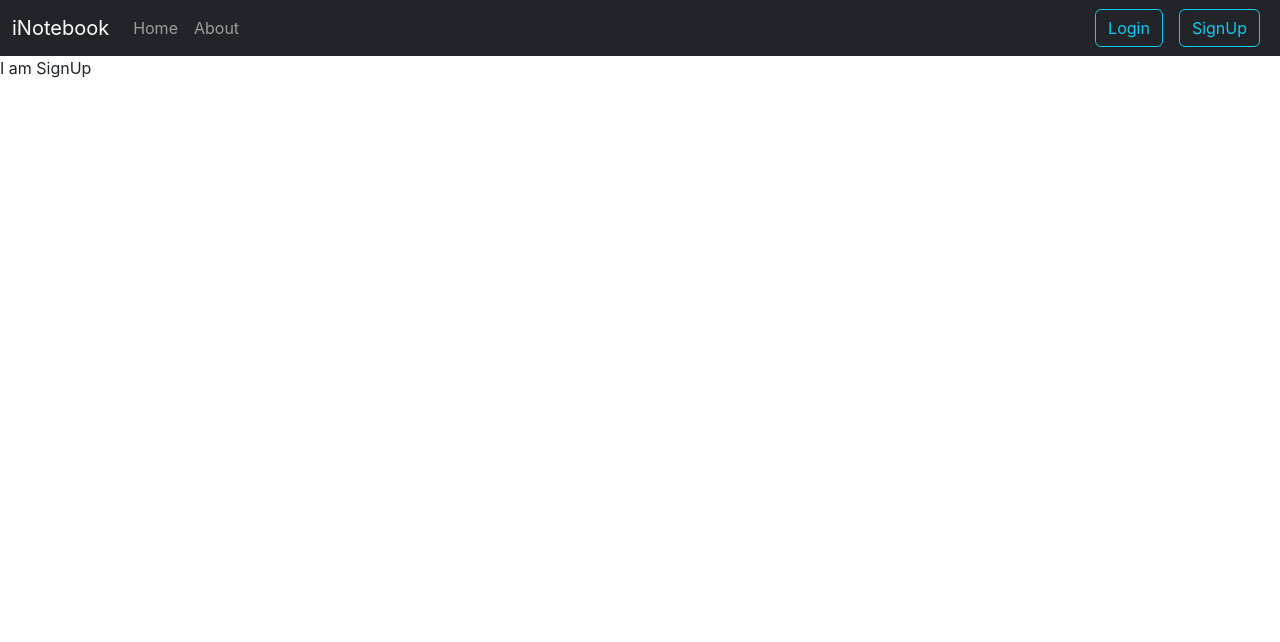
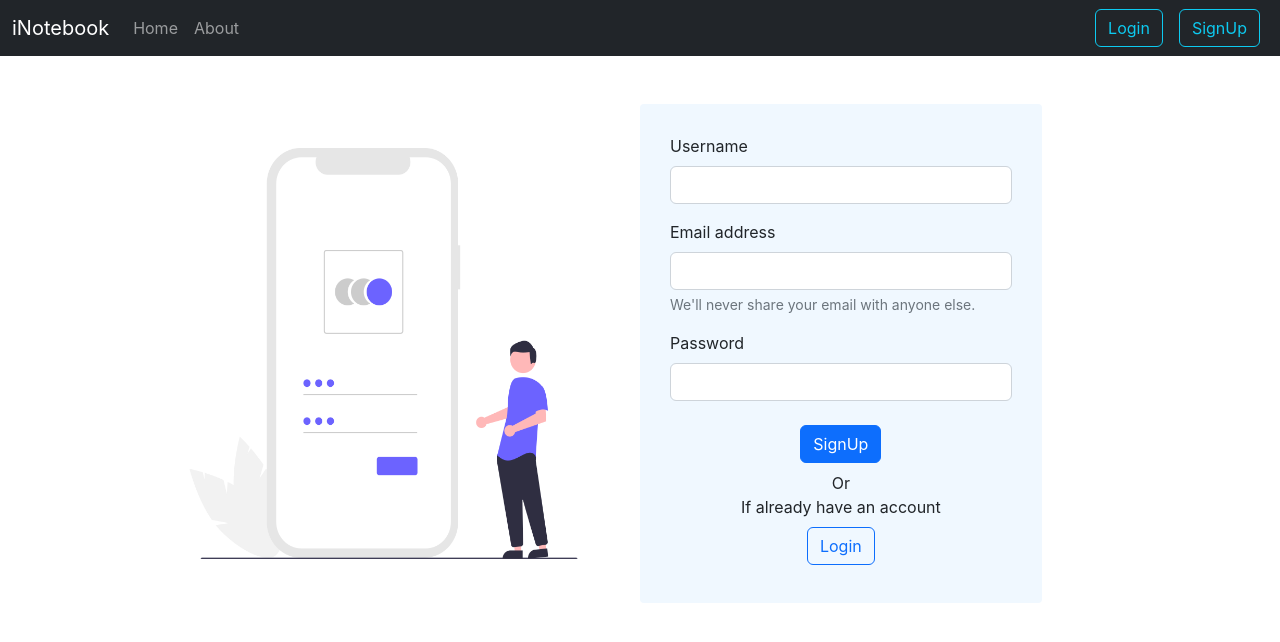
Before and after one commit to BurhanRaja/iNotebook_Frontend, a React (Create React App) app: page /signUp in a window 1280 px wide. Shown: the top 642 px of the page. Built offline with nearby package versions, Linux system fonts and the light colour scheme.

Commit message:
signup form added

```diff
--- a/src/components/Login.js
+++ b/src/components/Login.js
@@ -1,4 +1,5 @@
 import React, { useState } from 'react'
+import { Link, useNavigate } from "react-router-dom";
 import loginpic from "../assets/Login-signup.png"
 import "../css/login.css"
 
@@ -6,6 +7,8 @@ const Login = () => {
     // Using useState to pass the data for login
     const [credentials, setCredentials] = useState({ email: "", password: "" })
     const host = "http://localhost:5000"
+
+    let navigate = useNavigate()
 
     // Login by submitting form
     const handleLogin = async (e) => {
@@ -21,6 +24,15 @@ const Login = () => {
 
         const jsonRes = await response.json()
         console.log(jsonRes)
+
+        if (jsonRes.success) {
+            localStorage.setItem('token', jsonRes.authtoken)
+            navigate("/")
+
+        }
+        else {
+            alert("Invalid Credentials")
+        }
     }
 
     // To edit form
@@ -41,7 +53,9 @@ const Login = () => {
                     <input type="password" className="form-control" id="password" name='password' onChange={onChange} value={credentials.password} />
                 </div>
                 <div className='text-center'>
-                    <button type="submit" className="btn btn-primary" >Submit</button>
+                    <button type="submit" className="btn btn-primary my-2" >Login</button>
+                    <p>Or</p>
+                    <Link className="btn btn-outline-primary" to="/signUp">Create an Account</Link>
                 </div>
             </form>
         </div>
--- a/src/components/Navbar.js
+++ b/src/components/Navbar.js
@@ -22,7 +22,7 @@ const Navbar = () => {
                             <Link className={`nav-link ${location.pathname === '/about' ? "active" : ""}`} to="/about">About</Link>
                         </li>
                     </ul>
-                    <form className="d-flex">
+                    <form className="text-center">
                             <Link className="btn btn-outline-info mx-2" to='/login'>Login</Link>
                             <Link className="btn btn-outline-info mx-2" to='/SignUp'>SignUp</Link>
                     </form>
--- a/src/components/SignUp.js
+++ b/src/components/SignUp.js
@@ -1,8 +1,68 @@
-import React from 'react'
+import React, {useState} from 'react'
+import { Link, useNavigate } from "react-router-dom"
+import loginpic from "../assets/Login-signup.png"
+import "../css/login.css"
 
 const SignUp = () => {
+    // Using useState to pass the data for login
+    const [credentials, setCredentials] = useState({name:"", email: "", password: ""})
+    const host = "http://localhost:5000"
+
+    let navigate = useNavigate()
+
+    // Login by submitting form
+    const handleSignup= async (e) => {
+        e.preventDefault()
+        // For server side
+        const response = await fetch(`${host}/api/auth/createuser`, {
+            method: 'POST',
+            headers: {
+                'Content-Type': 'application/json'
+            },
+            body: JSON.stringify({name: credentials.name, email: credentials.email, password: credentials.password })
+        });
+
+        const jsonRes = await response.json()
+        console.log(jsonRes)
+
+        if (jsonRes.success) {
+            localStorage.setItem('token', jsonRes.authtoken)
+            navigate("/")
+        }
+        else {
+            alert("Invalid Credentials")
+        }
+    }
+    const onChange = (e) => {
+        setCredentials({ ...credentials, [e.target.name]: e.target.value })
+    }
     return (
-        <div>I am SignUp</div>
+        <div>
+            <div className='container my-5 loginContainer'>
+            <img className='loginImage' style={{"margin": "0% 0% 0% 4%"}} src={loginpic} alt="something"/>
+            <form className='loginForm' style={{"backgroundColor":"aliceblue", "padding":"30px 30px", "width": "36%"}} onSubmit={handleSignup}>
+                <div className="mb-3">
+                    <label htmlFor="name" className="form-label">Username</label>
+                    <input type="text" className="form-control" id="name" name='name' onChange={onChange} value={credentials.name} minLength={3}/>
+                </div>
+                <div className="mb-3">
+                    <label htmlFor="email" className="form-label">Email address</label>
+                    <input type="email" className="form-control" id="email" name='email' aria-describedby="emailHelp" onChange={onChange} value={credentials.email}/>
+                    <div id="emailHelp" className="form-text">We'll never share your email with anyone else.</div>
+                </div>
+                <div className="mb-3">
+                    <label htmlFor="password" className="form-label">Password</label>
+                    <input type="password" className="form-control" id="password" name='password' onChange={onChange}value={credentials.password} minLength={5}/>
+                </div>
+                <div className='text-center'>
+                    <button type="submit" className="btn btn-primary my-2" >SignUp</button> <br/>
+                    <span className='mb-1'>Or</span><br/>
+                    <span>If already have an account</span> <br/>
+                    <Link className="btn btn-outline-primary my-2" to="/login">Login</Link>
+                </div>
+            </form>
+        </div>
+        </div>
     )
 }
 
```
